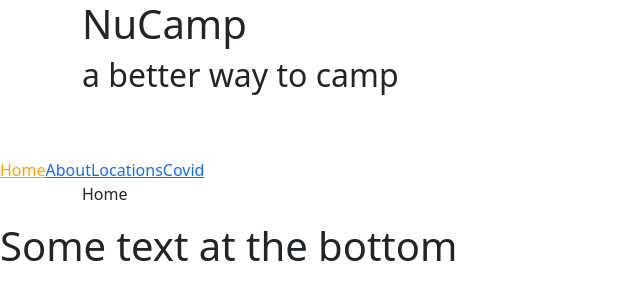
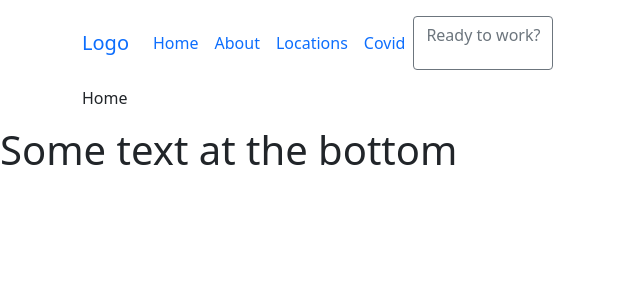
Before and after one commit to Jdubstep1357/Carraige-Town-Cleaning-REACT, a React (Create React App) app: page /Home in a window 1280 px wide. Shown: the top 300 px of the page, without its empty margins (0-640 px from the left). Built offline with nearby package versions, Linux system fonts and the light colour scheme.

Commit message:
MODAL ADDED

```diff
--- a/src/App.js
+++ b/src/App.js
@@ -1,36 +1,39 @@
 import './App.css';
 import React, { Component } from 'react';
-import { BrowserRouter as Router, Switch, Route, Link } from "react-router-dom";
+import { BrowserRouter } from 'react-router-dom';
 import  NavbarTop  from './html/NavbarTop';
 import Footer from './html/Footer';
 import Home from './html/Home';
 import About from './html/About';
 import Locations from './html/Locations';
 import Covid from './html/Covid';
+import Main from './html/MainComponent';
 
 
 //router
 class App extends Component {
   render() {
 
-    const HomePage = () => {
-      return (
-        <Home />
+
+    return(
+      <BrowserRouter>
+      <div className="App">
+        <Main />
+      </div>
+      </BrowserRouter>
     );
   }
+}
 
-    return(
+
+export default App;
+
+/* ROUTE INFORMATION
+
 <div>
 <NavbarTop />
 
 <Router>
-
-          <Link className="Home" to="/Home">Home</Link>
-          <Link to="/About">About</Link>
-          <Link to="/Locations">Locations</Link>
-          <Link to="/Covid">Covid</Link>
-
-
   <Switch>
     <Route path="/Home">
       <Home />
@@ -44,13 +47,9 @@ class App extends Component {
     <Route path="/Covid">
       <Covid />
     </Route>
+    <Redirect to="/Home" />
   </Switch>
 </Router>
 <Footer />
 </div>
-    );
-  }
-}
-
-
-export default App;
+*/
--- a/src/html/About.js
+++ b/src/html/About.js
@@ -1,11 +1,11 @@
 import React, { Component }  from 'react';
 
-class About extends Component {
-    render() {
+function About(props)  {
         return(
-            <p className="Heading">About</p>
-        );
-    }
+            <div className="container">
+                <p className="Heading">About</p>
+            </div>
+       )
 }
 
 export default About;
--- a/src/html/Covid.js
+++ b/src/html/Covid.js
@@ -1,11 +1,10 @@
 import React, { Component }  from 'react';
 
-class Covid extends Component {
-    render() {
+function Covid(props) {
         return(
             <p className="Heading">Covid</p>
         );
-    }
+
 }
 
 export default Covid;
--- a/src/html/Home.js
+++ b/src/html/Home.js
@@ -1,13 +1,11 @@
 import React, { Component }  from 'react';
 
-class Home extends Component {
-    render() {
-        return(
-            <div className="container">
-                <p className="Heading">Home</p>
-            </div>
-        );
-    }
+function Home(props) {
+    return(
+        <div className="container">
+            <p>Home</p>
+        </div>
+    )
 }
 
 export default Home;
--- a/src/html/Locations.js
+++ b/src/html/Locations.js
@@ -1,11 +1,9 @@
 import React, { Component }  from 'react';
 
-class Locations extends Component {
-    render() {
+function Locations(props) {
         return(
             <p className="Heading">Locations</p>
         );
-    }
 }
 
 export default Locations;
--- /dev/null
+++ b/src/html/MainComponent.js
@@ -0,0 +1,46 @@
+import React, { Component } from 'react';
+import Home from './Home';
+import NavbarTop from './NavbarTop';
+import Covid from './Covid';
+import {Switch, Route, Redirect } from 'react-router-dom';
+import Footer from './Footer';
+import About from './About';
+import Locations from './Locations';
+
+
+
+//router
+class MainComponent extends Component {
+    render() {
+
+      const HomePage = () => {
+        return(
+          <Home />
+        );
+      }
+
+      const AboutPage = () => {
+        return (
+          <About />
+        );
+      }
+
+      //Connects to each thing
+      return(
+        <div>
+        <NavbarTop />
+        <Switch>
+          <Route path='/Home' component={HomePage} />
+          <Route path='/About' component={AboutPage} />
+          <Route path='/Covid' component={Covid} />
+          <Route path='/Locations' component={Locations} />
+        </Switch>
+
+        <Footer />
+        </div>
+
+      );
+    }
+  }
+
+  export default MainComponent;
--- a/src/html/NavbarTop.js
+++ b/src/html/NavbarTop.js
@@ -1,19 +1,24 @@
 import React, { Component }  from 'react';
-import { NavLink, Navbar, NavbarBrand, Jumbotron, NavbarToggler, Collapse, NavItem, Nav } from 'reactstrap';
-import { Route, Switch, Link } from 'react-router-dom';
+import { Navbar, NavbarBrand, Jumbotron, NavbarToggler, Collapse, NavItem, Nav, Button, Modal, ModalHeader, ModalBody } from 'reactstrap';
+import { Route, Switch, Link, NavLink } from 'react-router-dom';
+import Home from './Home';
 
 class NavbarTop extends Component {
 
     constructor(props) {
         super(props);
 
-        //bind event handler
+
+        this.state = {
+            isNavOpen: false,
+            isModalOpen: false
+        };
+         //bind event handler
         //ensures that when called this is binded to component
         this.toggleNav = this.toggleNav.bind(this);
-        this.state = {
-            isNavOpen: false
-        };
+        this.toggleModal = this.toggleModal.bind(this);
     }
+
 
     //! is the logica
     toggleNav() {
@@ -22,21 +27,17 @@ class NavbarTop extends Component {
         });
     }
 
+    toggleModal() {
+        this.setState({
+            isModalOpen: !this.state.isModalOpen
+        });
+    }
+
     render() {
         return (
             <React.Fragment>
-                <Jumbotron fluid>
-                    <div className="container">
-                        <div className="row">
-                            <div className="col">
-                                <h1>NuCamp</h1>
-                                <h2>a better way to camp</h2>
-                            </div>
-                        </div>
-                    </div>
-                </Jumbotron>
 
-                <Navbar dark sticky="top" expand="md">
+                <Navbar sticky="top" expand="md">
                     <div className="container">
                         <NavbarBrand className="mr-auto" href="/">Logo</NavbarBrand>
                         <NavbarToggler onClick={this.toggleNav} />
@@ -57,15 +58,32 @@ class NavbarTop extends Component {
                                 <NavItem>
                                     <NavLink className="nav-link" to="/Covid">Covid</NavLink>
                                 </NavItem>
-
-
                             </Nav>
+                            <span className="navbar-text ml-auto">
+                                <Button outline onClick={this.toggleModal}>
+                                    <p>Ready to work?</p>
+                                </Button>
+                            </span>
                         </Collapse>
                     </div>
                 </Navbar>
+
+
+                <Modal isOpen={this.state.isModalOpen} toggle={this.toggleModal}>
+                    <ModalHeader toggle={this.toggleModal}>
+                        <p>Hello</p>
+                    </ModalHeader>
+                    <ModalBody>
+
+                    </ModalBody>
+
+                </Modal>
             </React.Fragment>
         );
     }
+    /*isOpen refers to true/false statement of modal, which is set to this.state = false
+    toggle refers to the toggle action which closes it when opened
+    */
 }
 
 export default NavbarTop;
--- a/src/html/Route.js
+++ /dev/null
@@ -1,5 +0,0 @@
-import React, { Component } from 'react';
-import Home from './Home';
-import NavbarTop from './NavbarTop';
-import Covid from './Covid';
-import {Switch, Route, Redirect } from 'react-router-dom';
```
Lines whose indentation alone changed are shown as unchanged.
